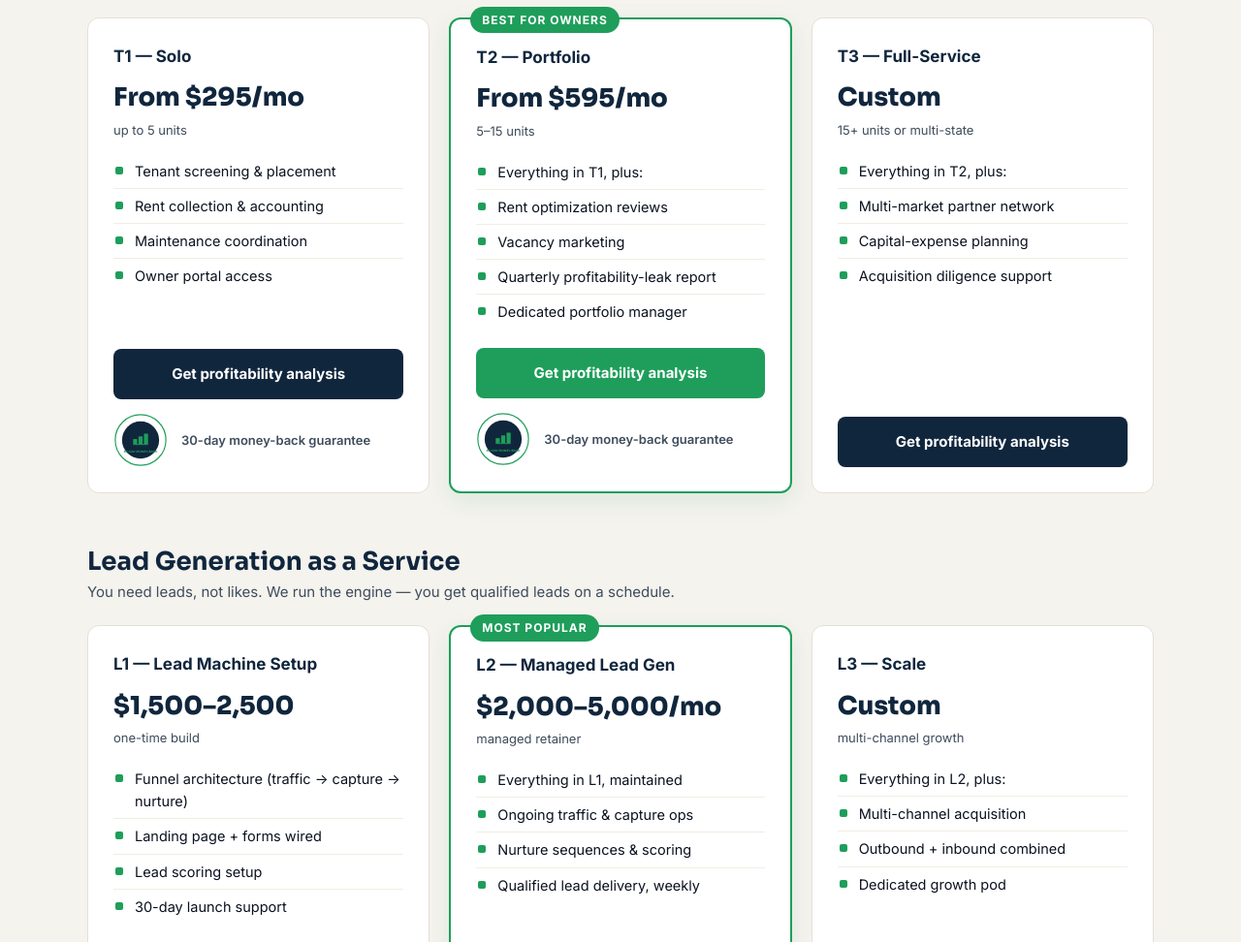
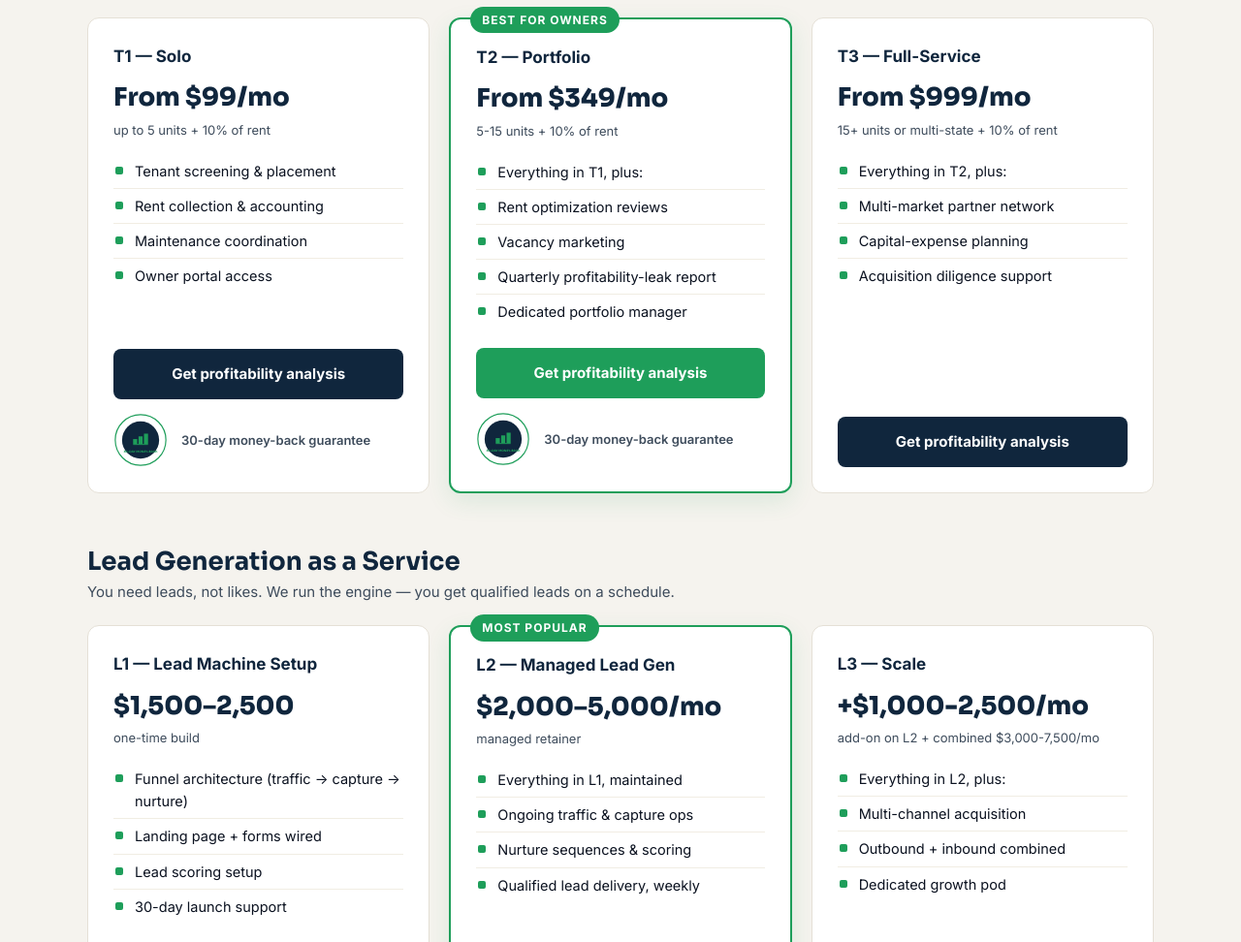
Before and after one commit to dogekingus-usa/backbonegrowth-com, a plain HTML site: page index.html in a window 1280 px wide. Shown: the part 2160-3132 px from the top of the page at 97% size. Drawn offline with Linux system fonts and the light colour scheme.

Commit message:
Backbone pricing: apply Commander-approved bands (PM 99/349/999 + 10% rent, LG L3 add-on) [2026-08-02]

```diff
--- a/index.html
+++ b/index.html
@@ -280,8 +280,8 @@ footer .legal{display:flex;gap:18px;flex-wrap:wrap;border-top:1px solid #25405C;
       <div class="tiers">
         <div class="tier">
           <div class="tier-name">T1 — Solo</div>
-          <div class="price">From $295/mo</div>
-          <div class="price-note">up to 5 units</div>
+          <div class="price">From $99/mo</div>
+          <div class="price-note">up to 5 units + 10% of rent</div>
           <ul>
             <li>Tenant screening & placement</li>
             <li>Rent collection & accounting</li>
@@ -297,8 +297,8 @@ footer .legal{display:flex;gap:18px;flex-wrap:wrap;border-top:1px solid #25405C;
         <div class="tier recommended">
           <div class="badge-rec">BEST FOR OWNERS</div>
           <div class="tier-name">T2 — Portfolio</div>
-          <div class="price">From $595/mo</div>
-          <div class="price-note">5–15 units</div>
+          <div class="price">From $349/mo</div>
+          <div class="price-note">5-15 units + 10% of rent</div>
           <ul>
             <li>Everything in T1, plus:</li>
             <li>Rent optimization reviews</li>
@@ -314,8 +314,8 @@ footer .legal{display:flex;gap:18px;flex-wrap:wrap;border-top:1px solid #25405C;
         </div>
         <div class="tier">
           <div class="tier-name">T3 — Full-Service</div>
-          <div class="price">Custom</div>
-          <div class="price-note">15+ units or multi-state</div>
+          <div class="price">From $999/mo</div>
+          <div class="price-note">15+ units or multi-state + 10% of rent</div>
           <ul>
             <li>Everything in T2, plus:</li>
             <li>Multi-market partner network</li>
@@ -367,8 +367,8 @@ footer .legal{display:flex;gap:18px;flex-wrap:wrap;border-top:1px solid #25405C;
         </div>
         <div class="tier">
           <div class="tier-name">L3 — Scale</div>
-          <div class="price">Custom</div>
-          <div class="price-note">multi-channel growth</div>
+          <div class="price">+$1,000-2,500/mo</div>
+          <div class="price-note">add-on on L2 + combined $3,000-7,500/mo</div>
           <ul>
             <li>Everything in L2, plus:</li>
             <li>Multi-channel acquisition</li>
```
